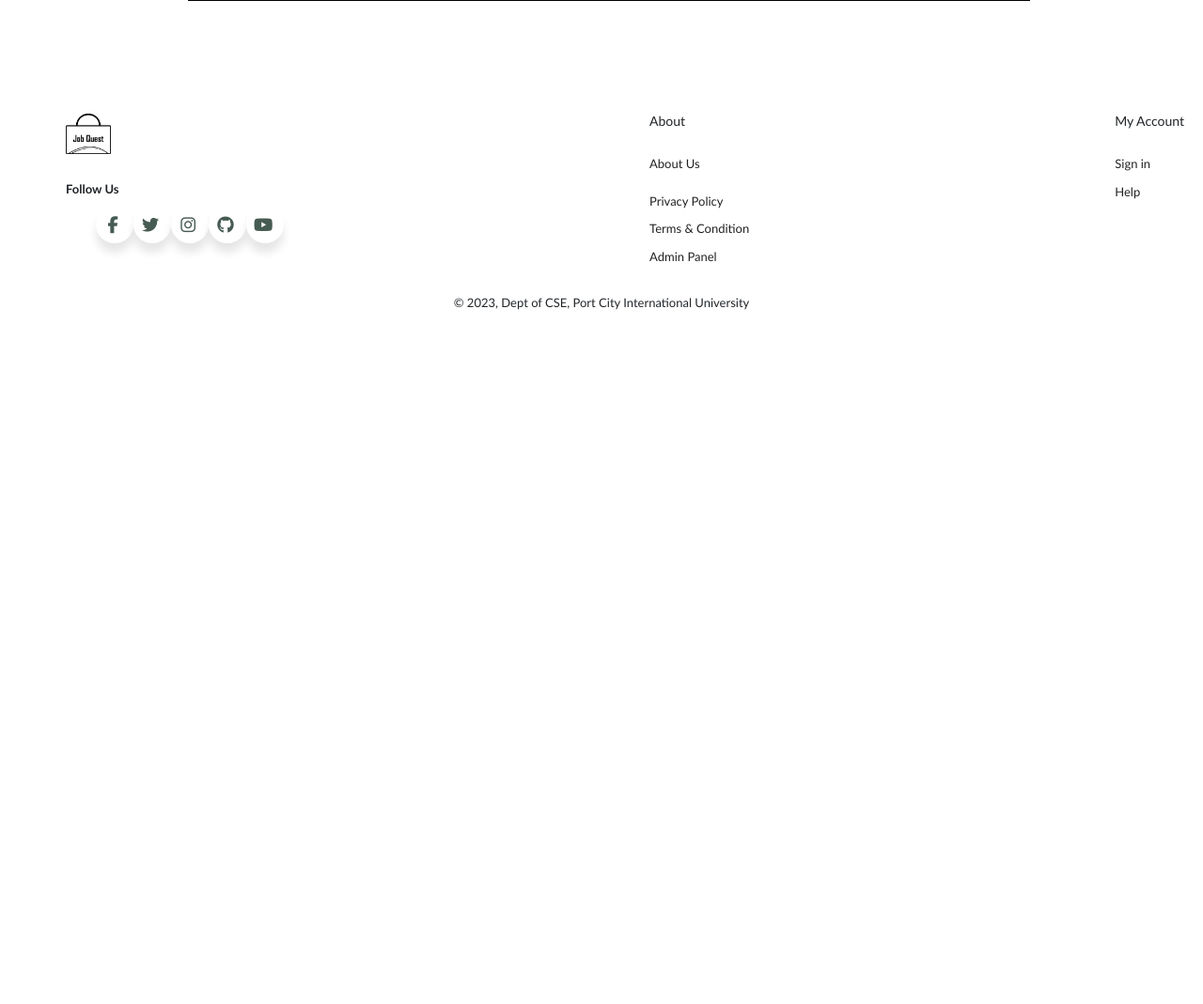
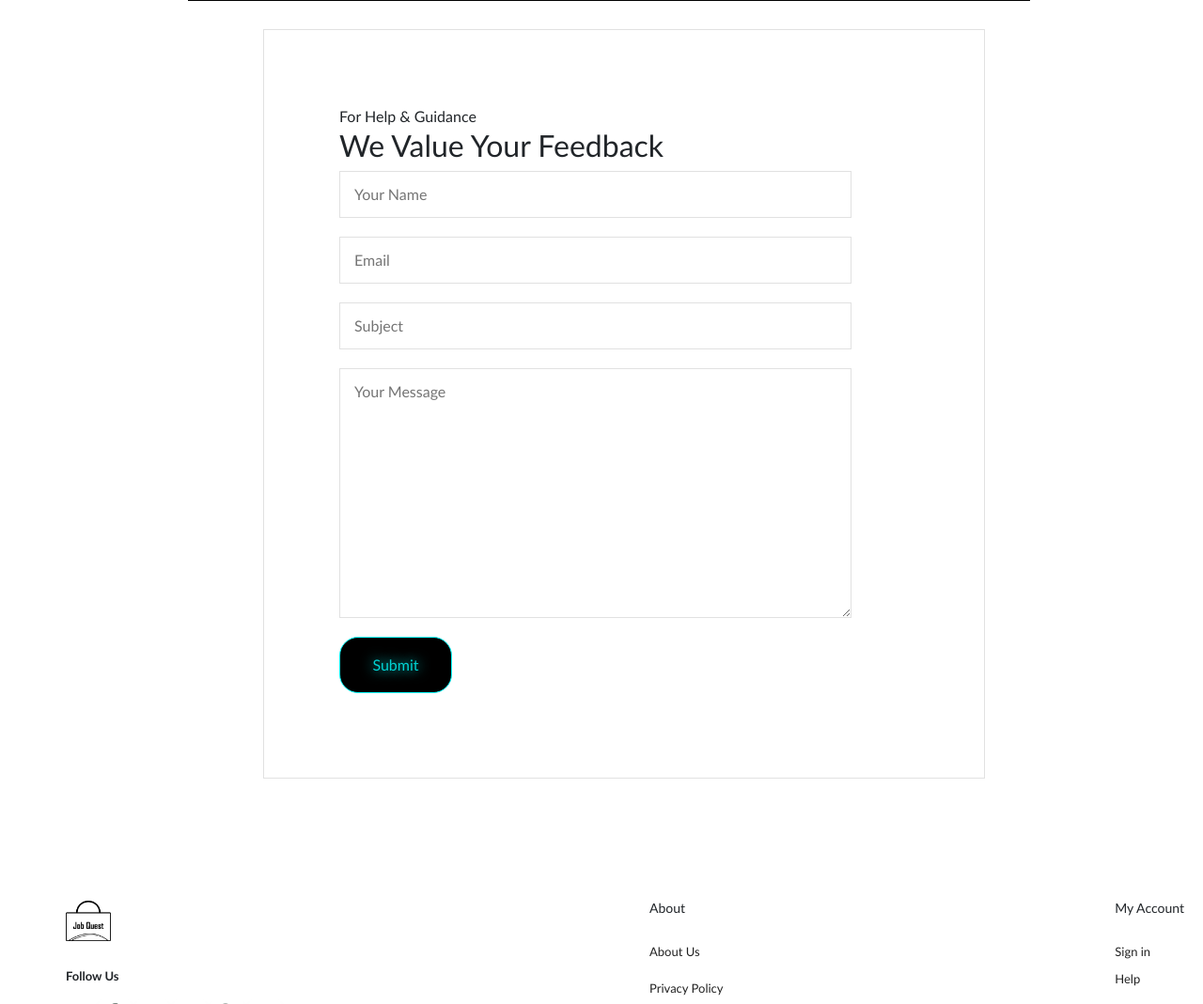
Before and after one commit to Atef-Abrar-Bhuyian/Job-Quest, a PHP site: page /contact.html in a window 1280 px wide. Shown: the part 895-1964 px from the top of the page at 94% size. Before the commit the page ends 1225 px from the top, so only its background shows below. Run offline with PHP 8.4, Linux system fonts and the light colour scheme; some libraries are stand-ins or nearby versions; some web fonts are replaced.

Commit message:
contact page complete

```diff
--- a/contact.html
+++ b/contact.html
@@ -89,7 +89,16 @@
         </div>
     </section>
 
-    <section>
+    <section id="form-details">
+        <form action="" method="post">
+            <span>For Help & Guidance</span>
+            <h2>We Value Your Feedback</h2>
+            <input type="text" name='name' placeholder="Your Name">
+            <input type="text" name='email' placeholder="Email">
+            <input type="text" name='subject' placeholder="Subject">
+            <textarea name="message" id="" cols="30" rows="10" placeholder="Your Message"></textarea>
+            <button class="glow-search-btn" name='Submit'>Submit</button>
+        </form>
 
     </section>
 
--- a/style.css
+++ b/style.css
@@ -680,9 +680,6 @@ display: flex;
 
   }
 
-
-
-
 .loc-div{
     border: 1px solid black;
     padding: 20px;
@@ -707,6 +704,36 @@ display: flex;
     width: 100%;
     height:300px;
 }
+
+
+#form-details {
+    display: flex;
+    justify-content: space-between;
+    margin: 30px;
+    padding: 80px;
+    border: 1px solid #e1e1e1;
+    width: 60%;
+    margin-left: 280px;
+}
+
+
+#form-details form {
+    width: 100%;
+    display: flex;
+    flex-direction: column;
+    align-items: flex-start;
+}
+
+#form-details form input,
+#form-details form textarea {
+    width: 90%;
+    padding: 12px 15px;
+    outline: none;
+    margin-bottom: 20px;
+    border: 1px solid #e1e1e1;
+}
+
+
 
 /* For footer */
 footer {
```
